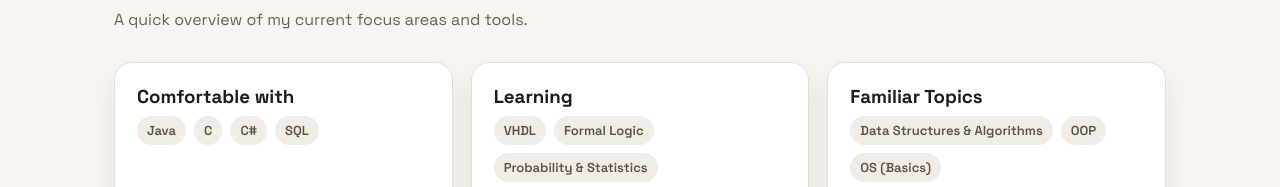
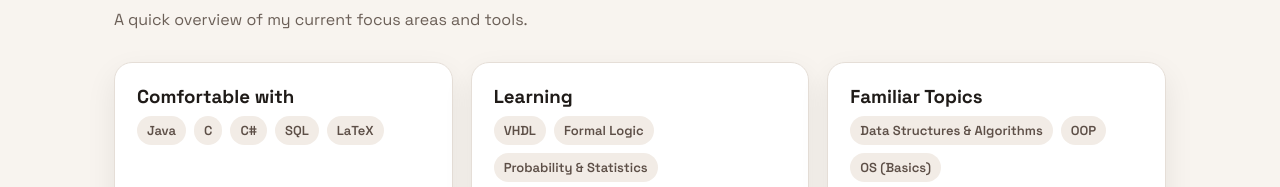
Before and after one commit to robineckebracht/Portfolio, a plain HTML site: page index.html in a window 1280 px wide. Shown: the part 1395-1582 px from the top of the page. Drawn offline with Linux system fonts and the light colour scheme; no server answers.

Commit message:
Added LaTeX to Skills

```diff
--- a/index.html
+++ b/index.html
@@ -131,6 +131,7 @@
 							<span class="pill">C</span>
 							<span class="pill">C#</span>
 							<span class="pill">SQL</span>
+							<span class="pill">LaTeX</span>
 						</div>
 					</div>
 
```
